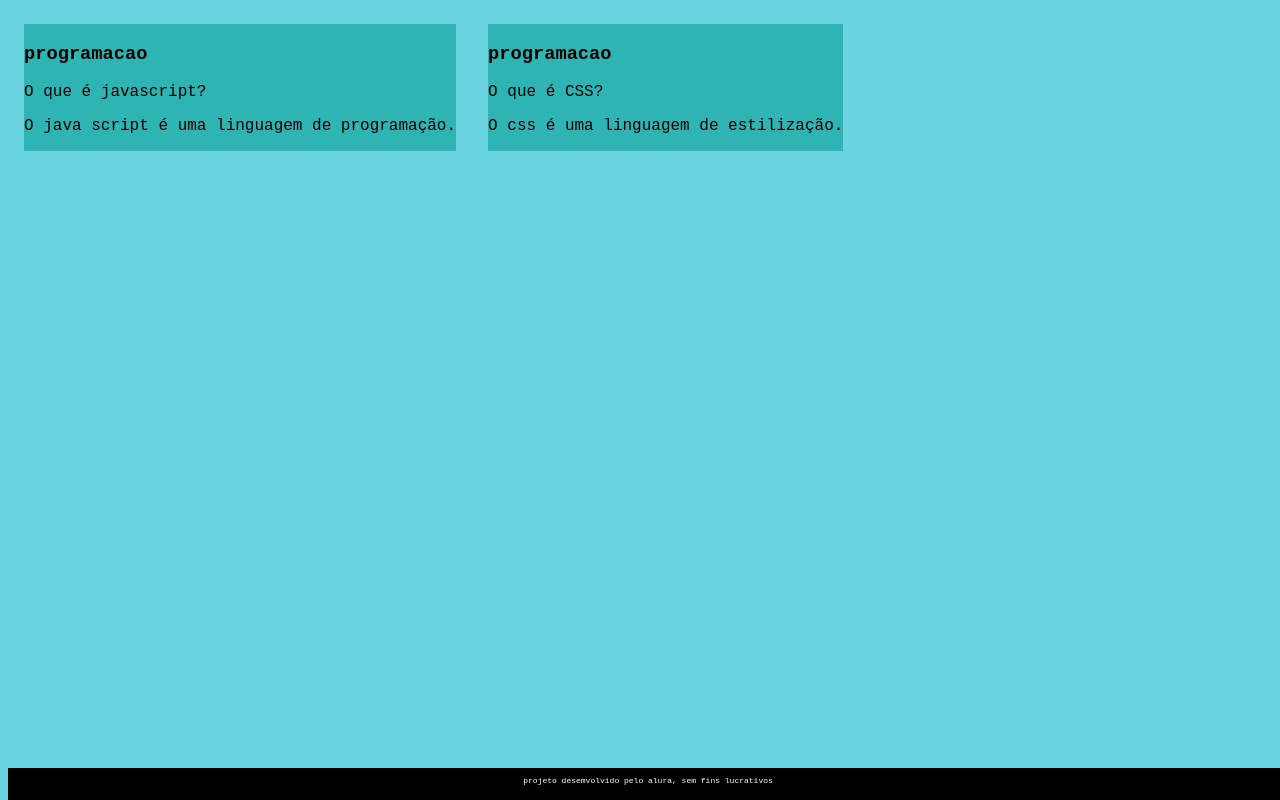
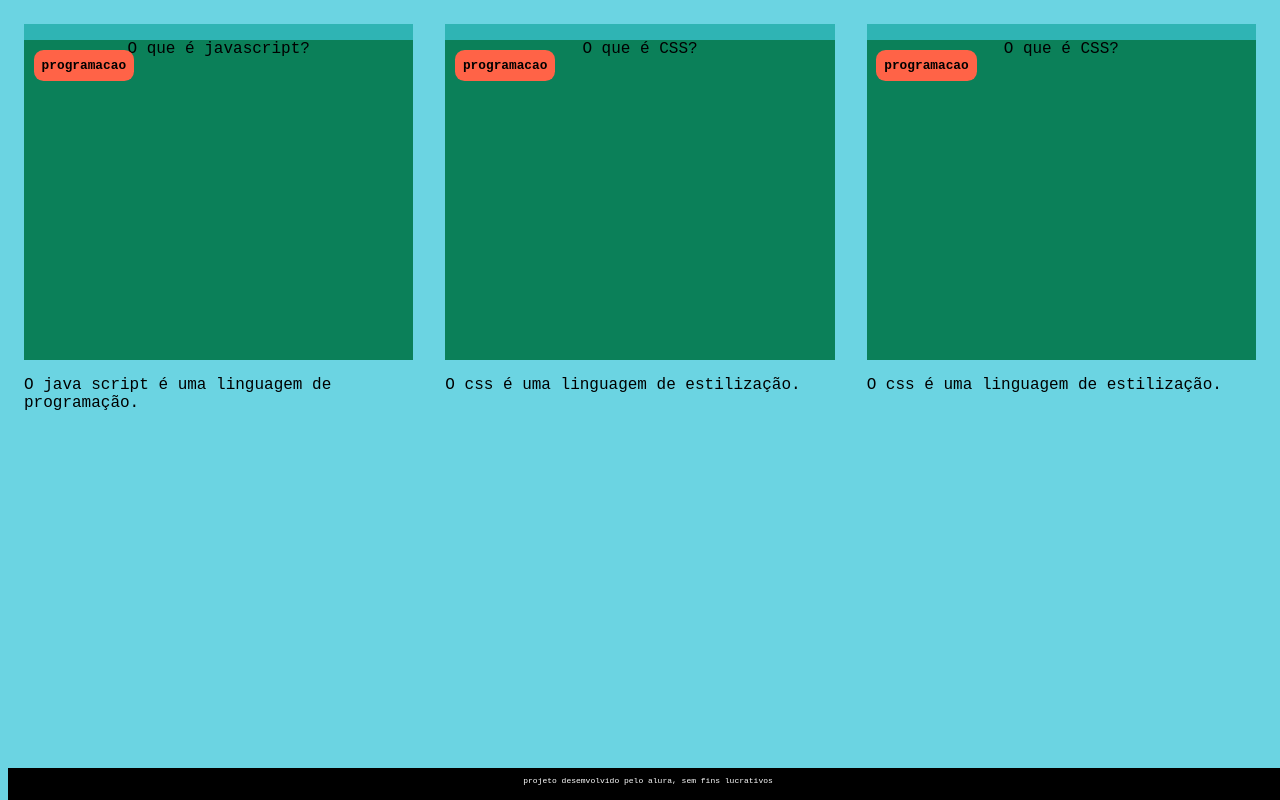
Before and after one commit to mateus0918/flahcar-main, a plain HTML site: page index.html in a window 1280 px wide. Drawn offline with Linux system fonts and the light colour scheme.

Commit message:
Add files via upload

```diff
--- a/index.html
+++ b/index.html
@@ -31,6 +31,18 @@
         </div>
     </div>
     </article>
+    <article class="cartao">
+        <div class="cartao_conteudo">
+            <h3>programacao</h3>
+            <div class="cartao_conteudo_pergunta"></div>
+            <p>O que é CSS?</p>
+        </div>
+        <div class="cartao__conteudo__resposta">
+            <p> O css é uma linguagem de estilização.</p>
+        </div>
+    </div>
+    </article>
+
 </section>
     </main>
     <footer>
--- a/style.css
+++ b/style.css
@@ -9,8 +9,28 @@ body{
 .cartao{
     margin: 1rem 1rem;
     background-color: rgb(47, 180, 180);
+    height: 20rem;
+    flex-grow: 1;
+    flex-basis: calc(33% - 6rem);
 }
+.cartao_conteudo {
+    text-align: center;
+    background-color: rgb(11, 128, 89);
+    height: 100%;
 
+}
+.cartao_conteudo h3{
+    background-color: tomato;
+}
+.cartao_conteudo h3 {
+    background-color: tomato;
+    text-align: left;
+    padding: 0.5rem;
+    position: absolute;
+    margin: 0.6rem;
+    border-radius: 0.6rem;
+    font-size: 1vw;
+}
 footer{
     background-color: rgb(0, 0, 0);
     color: white;
```
